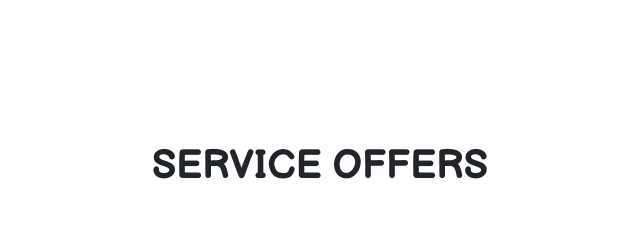
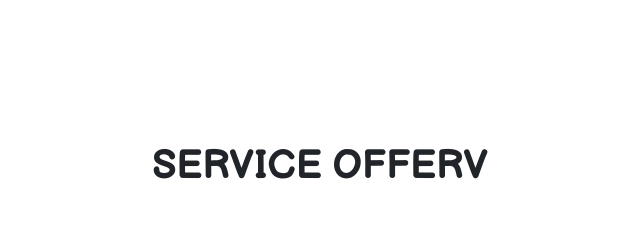
Before and after one commit to Jahongir780110/portfolio, a plain HTML site: page index.html in a window 1280 px wide. Shown: the part 1880-2126 px from the top of the page, 320-960 px from the left. Drawn offline with nearby package versions, Linux system fonts and the light colour scheme.

Commit message:
some changes

```diff
--- a/index.html
+++ b/index.html
@@ -178,7 +178,7 @@
 		<div class="container-fluid">
 			<div class="row">
 				<div class="col text-center">
-					<p class="service_heading">SERVICE OFFERS</p>
+					<p class="service_heading">SERVICE OFFERV</p>
 				</div>
 			</div>
 			<div class="row cards_wrapper">
```
